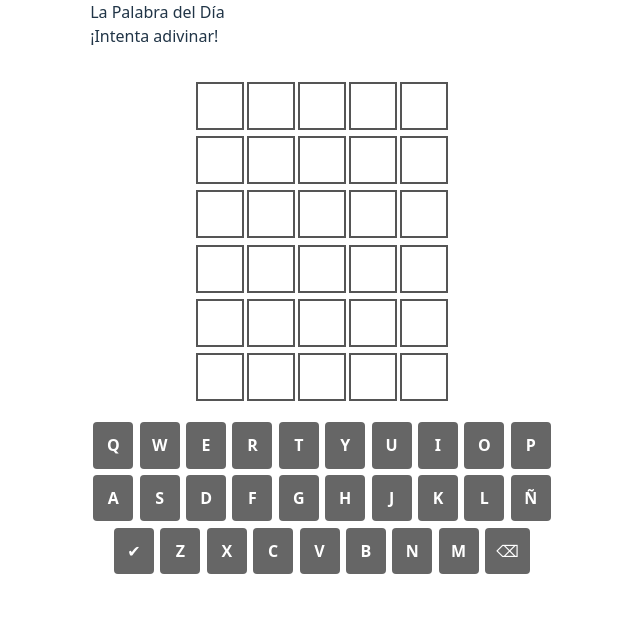
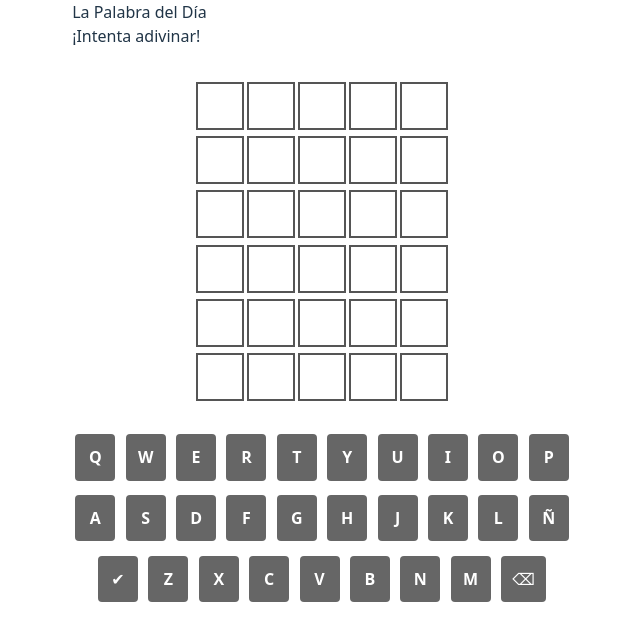
Before and after one commit to danisanchez21/palabra-del-dia-react-ts, a React (Vite) app: page / in a window 1280 px wide. Both pictures are taken after a click on the button "¡Jugar!". Shown: the top 640 px of the page, without its empty margins (318-958 px from the left). Built offline with nearby package versions, Linux system fonts and the light colour scheme.

Commit message:
style: Migración a Tailwind del teclado

```diff
--- a/src/components/Juego/Teclado.tsx
+++ b/src/components/Juego/Teclado.tsx
@@ -1,5 +1,4 @@
 import BotonTecla from './BotonTecla';
-import styles from './Teclado.module.css';
 
 interface Props {
   onTecla: (letra: string) => void;
@@ -16,9 +15,9 @@ const filas = [
 
 const Teclado: React.FC<Props> = ({ onTecla, onBorrar, onEnter, estados }) => {
   return (
-    <div className={styles.teclado}>
+    <div className="flex flex-col items-center mt-7 gap-2">
       {filas.map((fila, i) => (
-        <div key={i} className={styles.fila}>
+        <div key={i} className="flex justify-center gap-1">
           {fila.map((tecla) => (
             <BotonTecla
               key={tecla}
```
